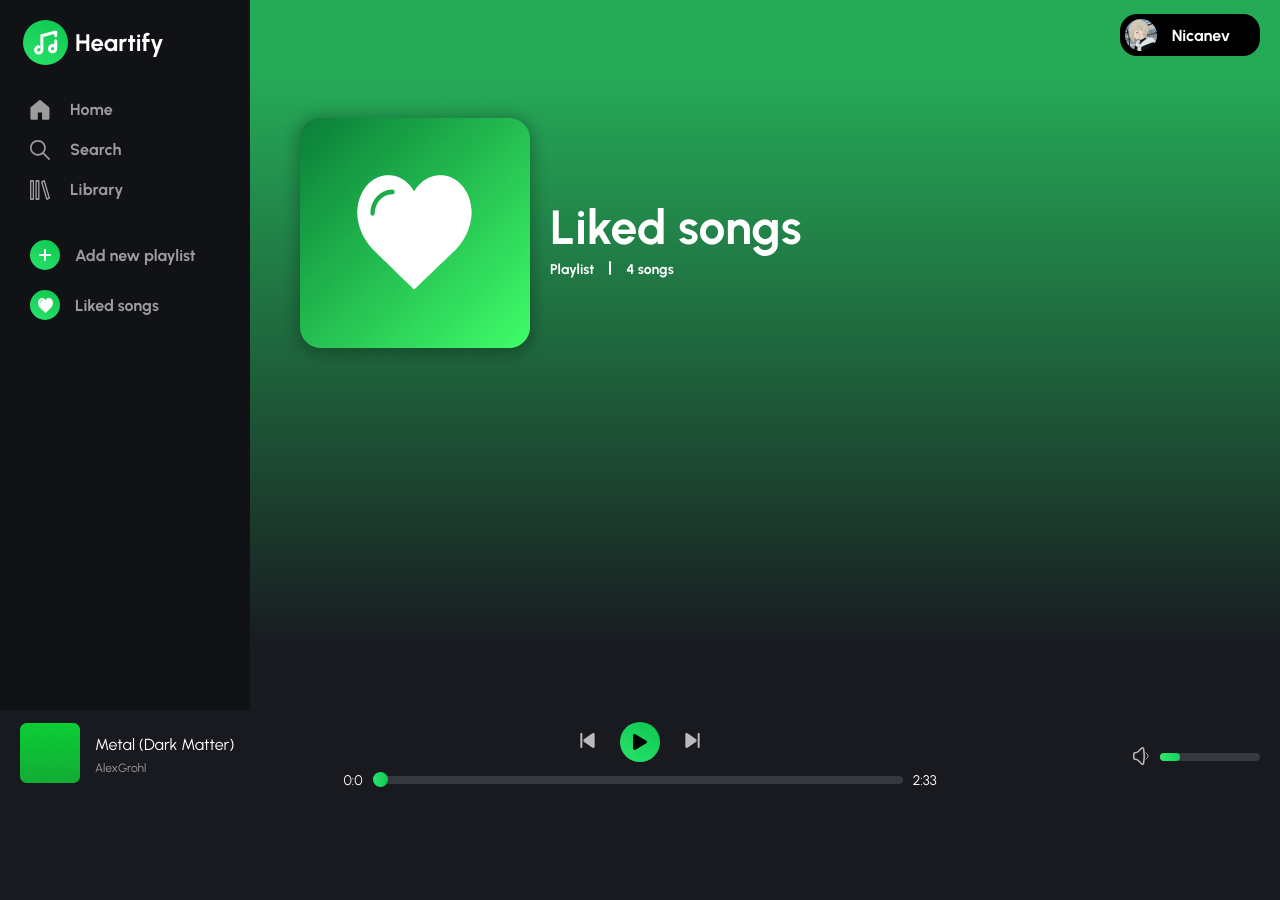
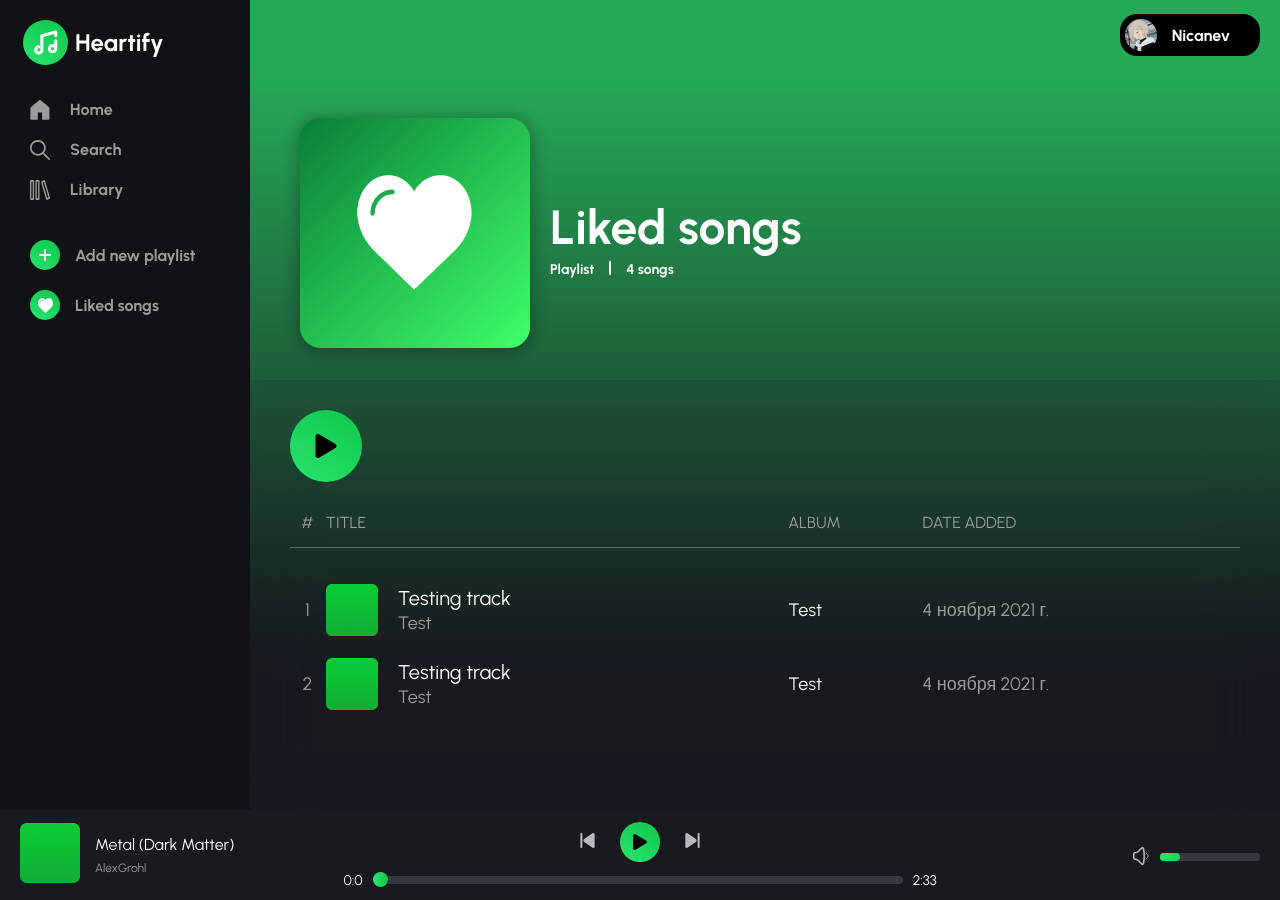
Before and after one commit to Nicanev/Heartify, a Vue app: page / in a window 1280 px wide. Before the commit the page ends 800 px from the top, so only its background shows below. Built offline with nearby package versions, Linux system fonts and the light colour scheme.

Commit message:
add table

```diff
--- a/src/components/Content.vue
+++ b/src/components/Content.vue
@@ -15,16 +15,74 @@
             </div>
           </div>
         </div>
+        <div class="playlist__main">
+          <div class="playlist__control-panel">
+            <div class="circle-big">
+              <img src="../static/img/icons/Play.svg" alt="" />
+            </div>
+          </div>
+          <div class="playlist__table">
+            <table cellspacing="0">
+              <tr>
+                <th align="center">#</th>
+                <th align="left">TITLE</th>
+                <th align="left">ALBUM</th>
+                <th align="left">DATE ADDED</th>
+              </tr>
+              <tr class="separator" />
+              <tr>
+                <td align="center">1</td>
+                <td valign="middle">
+                  <div class="playlist__track-info track-info">
+                    <div class="track-info__img">
+                      <img src="../static/img/album-image.png" alt="" />
+                    </div>
+                    <div class="track-info__text">
+                      <div class="track-info__title">
+                        <a href="#">Testing track</a>
+                      </div>
+                      <div class="track-info__performer">
+                        <a href="#">Test</a>
+                      </div>
+                    </div>
+                  </div>
+                </td>
+                <td class="album"><a href="#">Test</a></td>
+                <td class="date-add">4 ноября 2021 г.</td>
+              </tr>
+              <tr>
+                <td align="center">2</td>
+                <td valign="middle">
+                  <div class="playlist__track-info track-info">
+                    <div class="track-info__img">
+                      <img src="../static/img/album-image.png" alt="" />
+                    </div>
+                    <div class="track-info__text">
+                      <div class="track-info__title">
+                        <a href="#">Testing track</a>
+                      </div>
+                      <div class="track-info__performer">
+                        <a href="#">Test</a>
+                      </div>
+                    </div>
+                  </div>
+                </td>
+                <td class="album"><a href="#">Test</a></td>
+                <td class="date-add">4 ноября 2021 г.</td>
+              </tr>
+            </table>
+          </div>
+        </div>
       </div>
     </div>
   </div>
 </template>
 
-<style lang="scss">
+<style lang="scss" scoped>
 .main {
   &__content {
     padding-top: 100px;
-    padding-left: 30px;
+    height: 100%;
   }
   &__background {
     width: 100%;
@@ -34,7 +92,9 @@
   }
 }
 .playlist {
+  height: 100%;
   &__header {
+    padding-left: 30px;
   }
   &__header {
     display: flex;
@@ -55,6 +115,89 @@
       font-size: 14px;
     }
   }
+  &__main {
+    height: 100%;
+    width: 100%;
+    margin-top: 5px;
+    background: rgba(24, 26, 32, 0.1);
+    backdrop-filter: blur(30px);
+    min-height: 1500px;
+  }
+  &__control-panel {
+    margin-left: 40px;
+    padding-top: 30px;
+  }
+  &__table {
+    margin-left: 40px;
+    margin-right: 40px;
+    margin-top: 30px;
+    color: #9c9c9d;
+    table {
+      width: 100%;
+      border-collapse: collapse;
+      border-spacing: 0;
+    }
+    td:first-child,
+    th:first-child {
+      border-radius: 6px 0 0 6px;
+    }
+    td:last-child,
+    th:last-child {
+      border-radius: 0 6px 6px 0;
+    }
+    tr:not(:first-child):hover {
+      background: #ffffff2a;
+    }
+
+    th {
+      padding-bottom: 15px;
+
+      border-bottom: 1px solid #666666;
+      font-size: 16px;
+    }
+  }
+}
+.track-info {
+  display: flex;
+  gap: 20px;
+  align-items: center;
+  padding-top: 10px;
+  padding-bottom: 10px;
+  &__img {
+    width: 52px;
+    height: 52px;
+    img {
+      width: 100%;
+      height: 100%;
+    }
+  }
+  &__text {
+  }
+  &__title {
+    a {
+      font-size: 20px;
+      text-decoration: none;
+      color: white;
+    }
+  }
+  &__performer {
+    margin-top: 2px;
+    a {
+      font-size: 18px;
+      color: #9c9c9d;
+    }
+    a:hover {
+      text-decoration: underline;
+    }
+  }
+}
+.album {
+  a {
+    color: white;
+  }
+  a:hover {
+    text-decoration: underline;
+  }
 }
 .sep {
   width: 2px;
@@ -62,4 +205,20 @@
   background-color: white;
   border-radius: 1px;
 }
+.circle-big {
+  display: flex;
+  align-items: center;
+  justify-content: center;
+  width: 72px;
+  height: 72px;
+  border-radius: 50%;
+  background: linear-gradient(212.49deg, #10ca52 14.61%, #27e069 87.16%);
+  img {
+    width: 22px;
+    height: 24px;
+  }
+}
+.separator {
+  height: 25px;
+}
 </style>
--- a/src/components/Player.vue
+++ b/src/components/Player.vue
@@ -281,7 +281,7 @@ export default {
 };
 </script>
 
-<style lang="scss">
+<style lang="scss" scoped>
 .player {
   &__content {
     display: grid;
```
